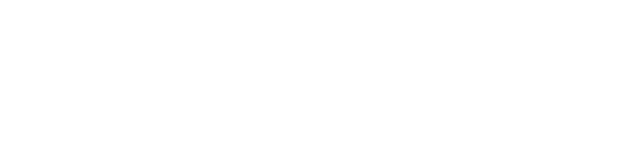
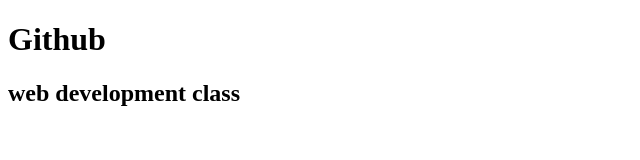
Before and after one commit to freefire43cjt3-cpu/MY-THIRD-PROJECT, a plain HTML site: page index.html in a window 1280 px wide. Shown: the whole page, without its empty margins (0-640 px from the left). Drawn offline with Linux system fonts and the light colour scheme.

Commit message:
Added something

```diff
--- a/index.html
+++ b/index.html
@@ -3,9 +3,11 @@
 <head>
     <meta charset="UTF-8">
     <meta name="viewport" content="width=device-width, initial-scale=1.0">
-    <title>Document</title>
+    <title>GITHUB</title>
 </head>
 <body>
-
+    <h1>Github</h1>
+    <h2>web development class</h2>
+    <h2></h2>
 </body>
 </html>
```
